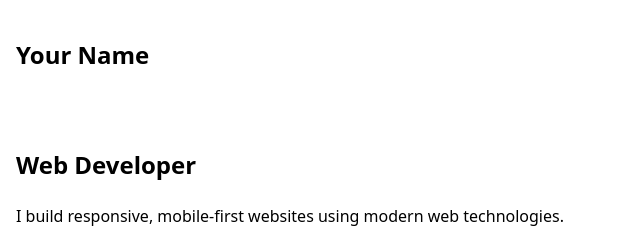
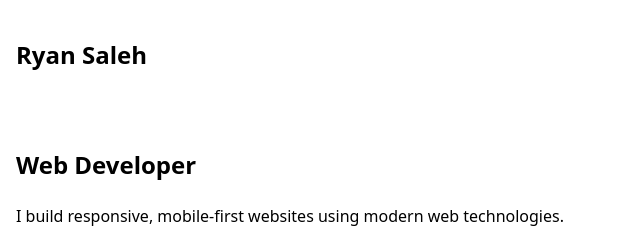
Before and after one commit to ryansaleh1/MobileDesign, a plain HTML site: page index.html in a window 1280 px wide. Shown: the top 240 px of the page, 0-640 px from the left. Drawn offline with Linux system fonts and the light colour scheme.

Commit message:
Add files via upload

```diff
--- a/index.html
+++ b/index.html
@@ -57,7 +57,7 @@
 
   <header>
     <nav aria-label="Primary navigation">
-      <h1>Your Name</h1>
+      <h1>Ryan Saleh</h1>
       <div>
         <a href="#projects">Projects</a>
         <a href="#contact">Contact</a>
```
